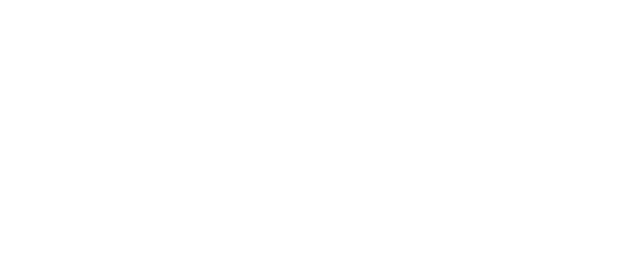
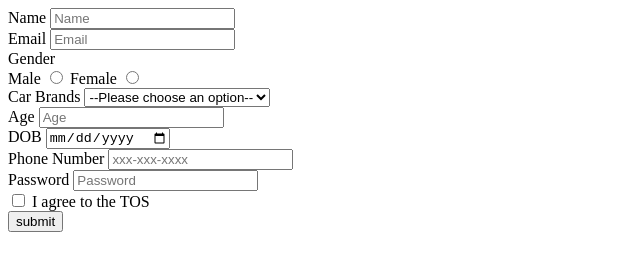
Before and after one commit to acciojob/signup-form-car-Umeshjyani, a website: page main.html in a window 1280 px wide. Shown: the whole page, without its empty margins (0-640 px from the left). Drawn offline with Linux system fonts and the light colour scheme.

Commit message:
created a submission

```diff
--- a/main.html
+++ b/main.html
@@ -8,6 +8,53 @@
 
 <body>
 	<!-- the entire body must be written by student -->
+	<form method="post">
+  <div>
+    <label for="name">Name</label>
+    <input type="text" id="name" name="name" placeholder="Name" required>
+  </div>
+  <div>
+    <label for="email">Email</label>
+    <input type="email" id="email" name="email" placeholder="Email" required>
+  </div>
+  <div>
+    <label>Gender</label><br>
+    <label for="gender_m">Male</label>
+    <input type="radio" id="gender_m" name="gender" value="male" required>
+    <label for="gender_f">Female</label>
+    <input type="radio" id="gender_f" name="gender" value="female" required>
+  </div>
+  <div>
+    <label for="cars">Car Brands</label>
+    <select id="cars" name="cars" required>
+      <option value="" disabled selected>--Please choose an option--</option>
+      <option value="BMW">BMW</option>
+      <option value="Audi">Audi</option>
+      <option value="Mercedez">Mercedez</option>
+    </select>
+  </div>
+  <div>
+    <label for="age">Age</label>
+    <input type="number" id="age" name="age" placeholder="Age" required>
+  </div>
+  <div>
+    <label for="dob">DOB</label>
+    <input type="date" id="dob" name="dob" required>
+  </div>
+  <div>
+    <label for="tel">Phone Number</label>
+    <input type="tel" id="tel" name="tel" placeholder="xxx-xxx-xxxx">
+  </div>
+  <div>
+    <label for="password">Password</label>
+    <input type="password" id="password" name="password" placeholder="Password" required>
+  </div>
+  <div>
+    <input type="checkbox" id="tos" name="tos" required>
+    <label for="tos">I agree to the TOS</label>
+  </div>
+  <button type="submit">submit</button>
+</form>
     <script type="text/javascript" src="./script.js">
 </script>
 
```
